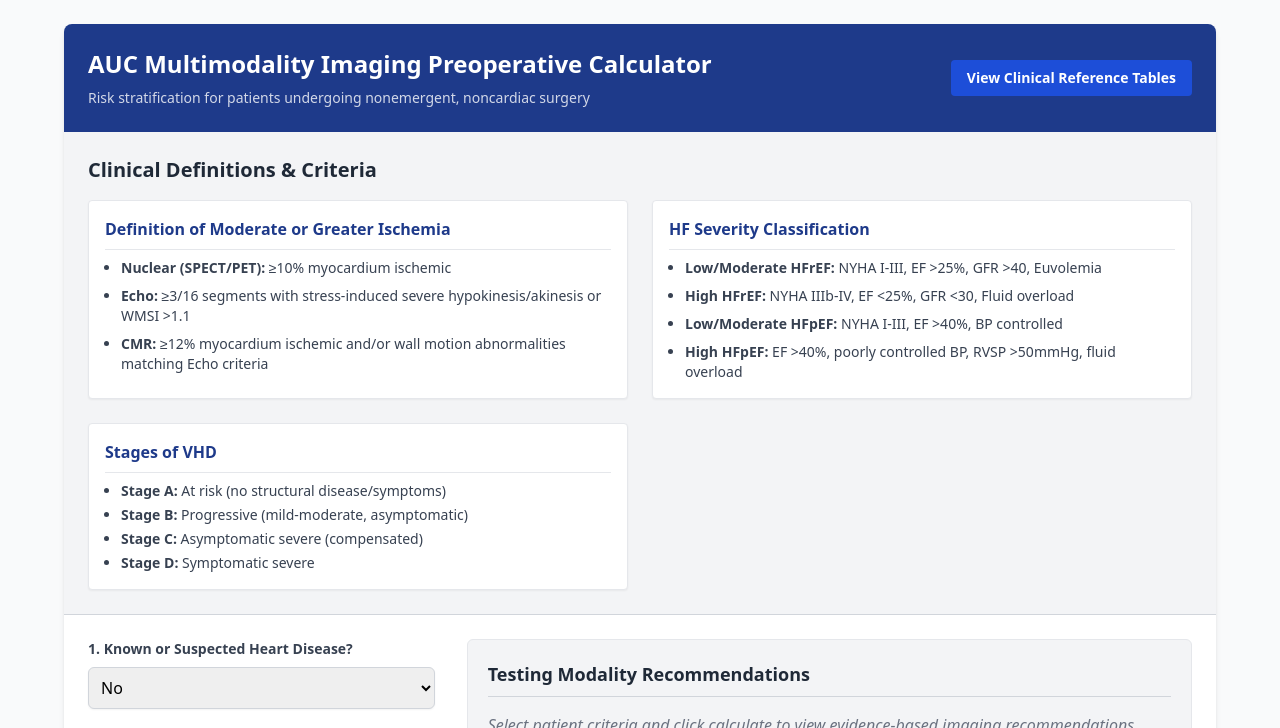
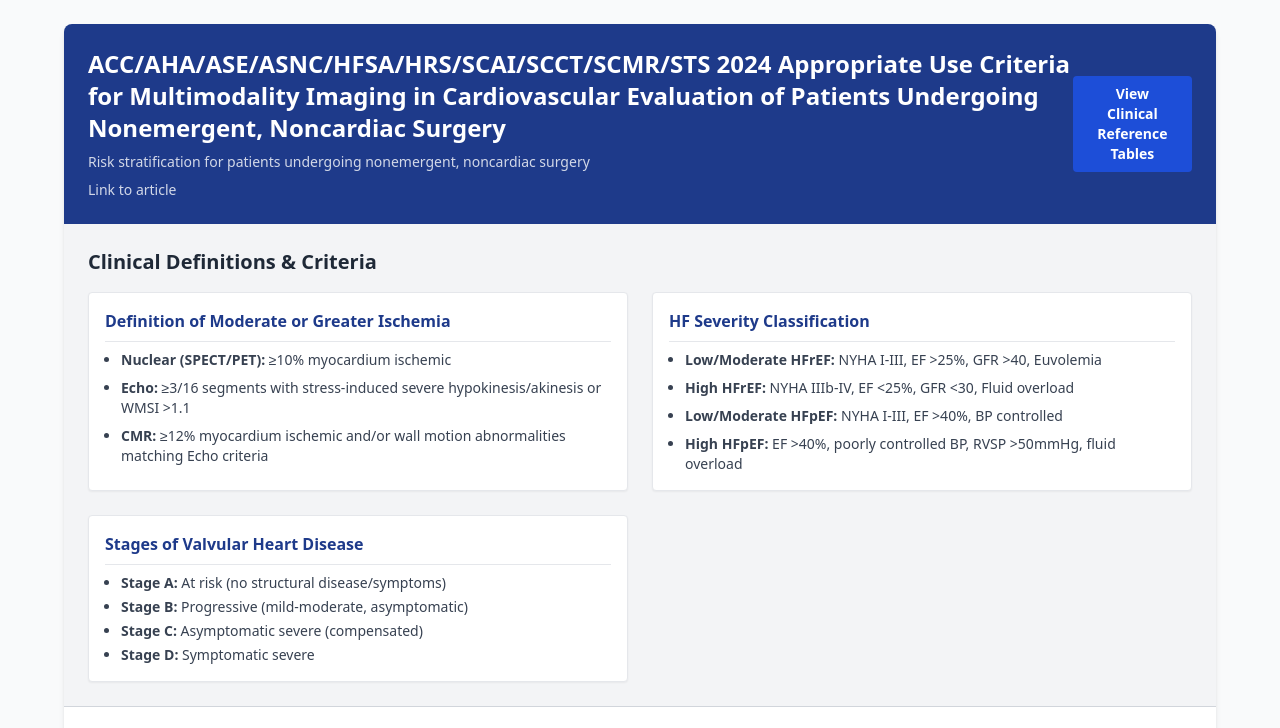
Before and after one commit to mattmalkin/ACCAHATest, a plain HTML site: page index.html in a window 1280 px wide. Both pictures are taken after a click on the button "View Clinical Reference Tables". Shown: the top 728 px of the page. Drawn offline with nearby package versions, Linux system fonts and the light colour scheme.

Commit message:
Update headings and add article link in index.html

```diff
--- a/index.html
+++ b/index.html
@@ -16,8 +16,9 @@
     <div class="max-w-6xl mx-auto bg-white rounded-lg shadow-md overflow-hidden">
         <div class="bg-blue-900 text-white p-6 flex justify-between items-center">
             <div>
-                <h1 class="text-2xl font-bold">AUC Multimodality Imaging Preoperative Calculator</h1>
+                <h1 class="text-2xl font-bold">ACC/AHA/ASE/ASNC/HFSA/HRS/SCAI/SCCT/SCMR/STS 2024 Appropriate Use Criteria for Multimodality Imaging in Cardiovascular Evaluation of Patients Undergoing Nonemergent, Noncardiac Surgery</h1>
                 <p class="text-sm mt-2 opacity-80">Risk stratification for patients undergoing nonemergent, noncardiac surgery</p>
+                <p class="text-sm mt-2 opacity-80"><a href="https://www.jacc.org/doi/10.1016/j.jacc.2024.07.022" target="_blank">Link to article</a></p>
             </div>
             <button onclick="toggleReference()" class="bg-blue-700 hover:bg-blue-600 px-4 py-2 rounded text-sm font-semibold transition">
                 View Clinical Reference Tables
@@ -46,7 +47,7 @@
                     </ul>
                 </div>
                 <div class="bg-white p-4 rounded shadow-sm border border-gray-200">
-                    <h3 class="font-bold text-blue-900 border-b pb-2 mb-2">Stages of VHD</h3>
+                    <h3 class="font-bold text-blue-900 border-b pb-2 mb-2">Stages of Valvular Heart Disease</h3>
                     <ul class="text-sm text-gray-700 space-y-1 list-disc pl-4">
                         <li><strong>Stage A:</strong> At risk (no structural disease/symptoms)</li>
                         <li><strong>Stage B:</strong> Progressive (mild-moderate, asymptomatic)</li>
```
